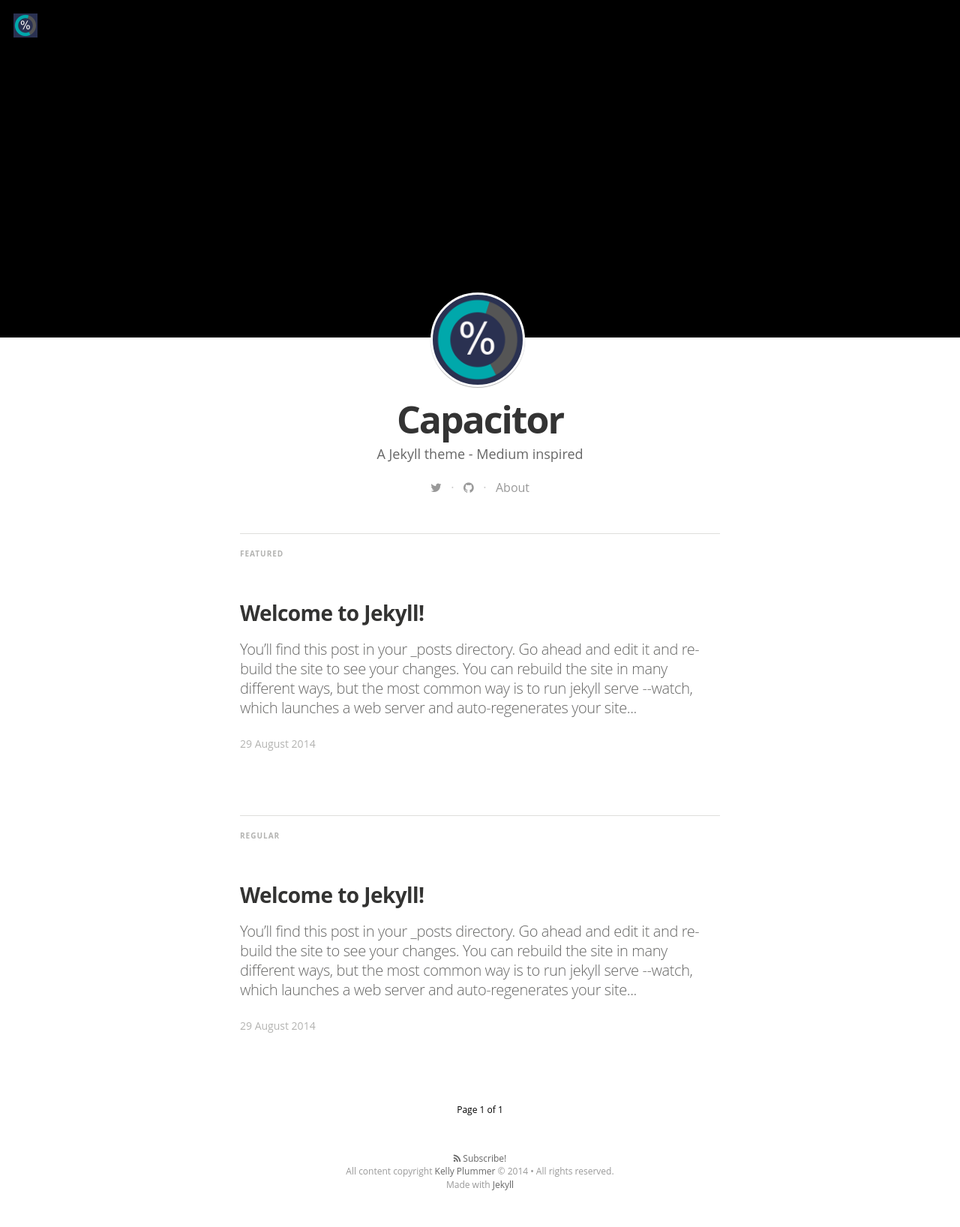
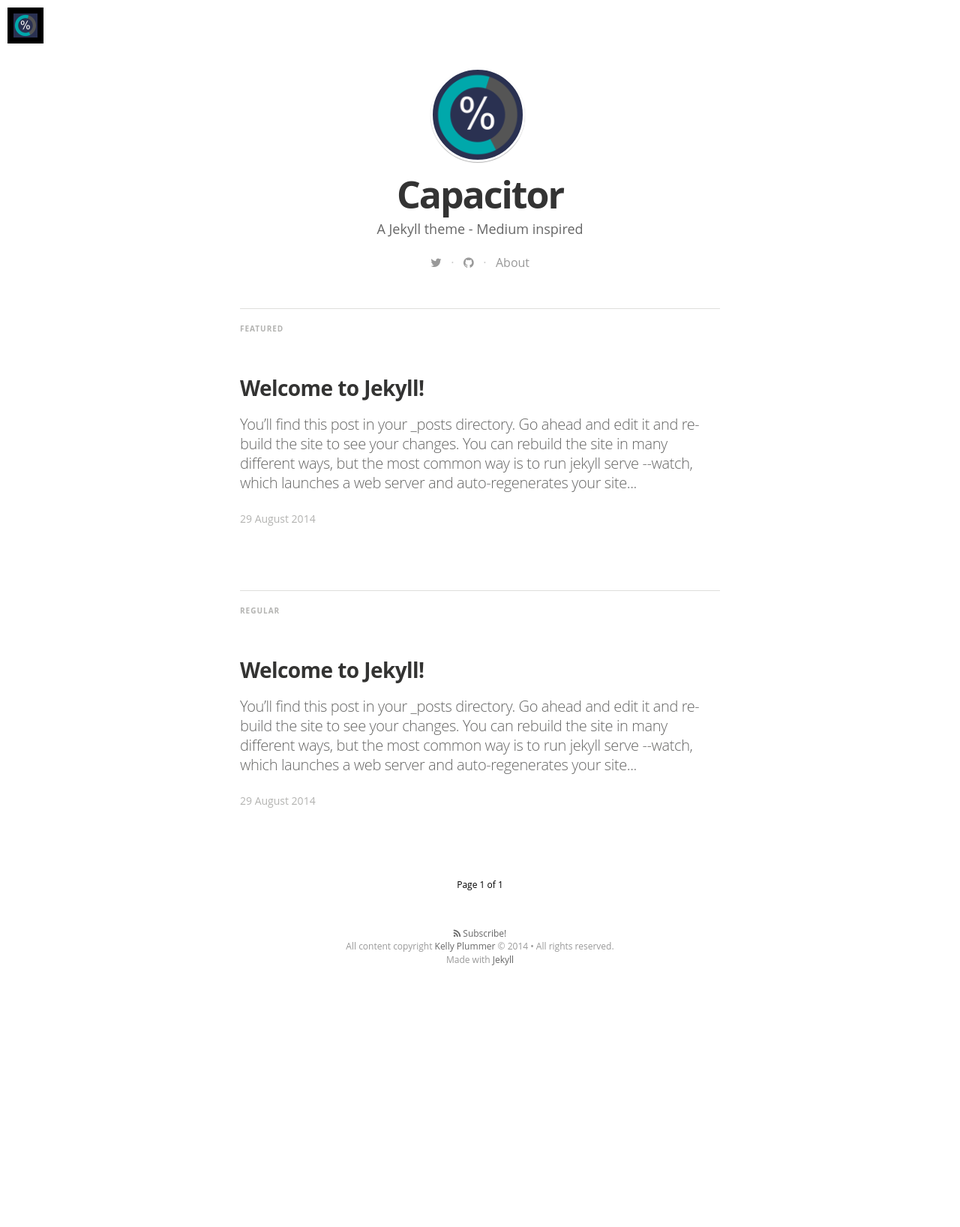
Before and after one commit to kellyp/Storage-Capacitor, a Jekyll site: the page built from index.html, in a window 1280 px wide. Shown: the whole page at 75% size. Built offline with Jekyll 4.4.1, drawn with Linux system fonts in a browser that asks for light colours; nearby versions of some CDN libraries; some web fonts are replaced; Markdown is read by kramdown in place of the engine named in the settings; the list of posts is cut into pages by our own code; after the commit the page ends 1336 px from its top, so only the background shows below that.

Commit message:
Update main.sass

```diff
--- a/css/main.sass
+++ b/css/main.sass
@@ -56,10 +56,10 @@ body
     background-repeat: no-repeat
 
 .teaserimage
-  height: 450px
+  height: 150px
   position: relative
   overflow: hidden
-  background-color: #000
+  background-color: #FFF
   .teaserimage-image
     background-size: cover
     background-position: center
```
